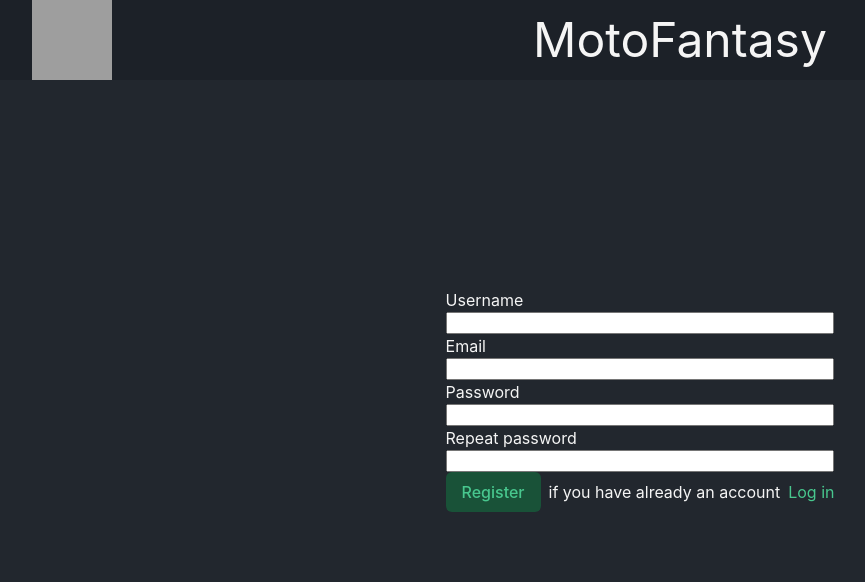
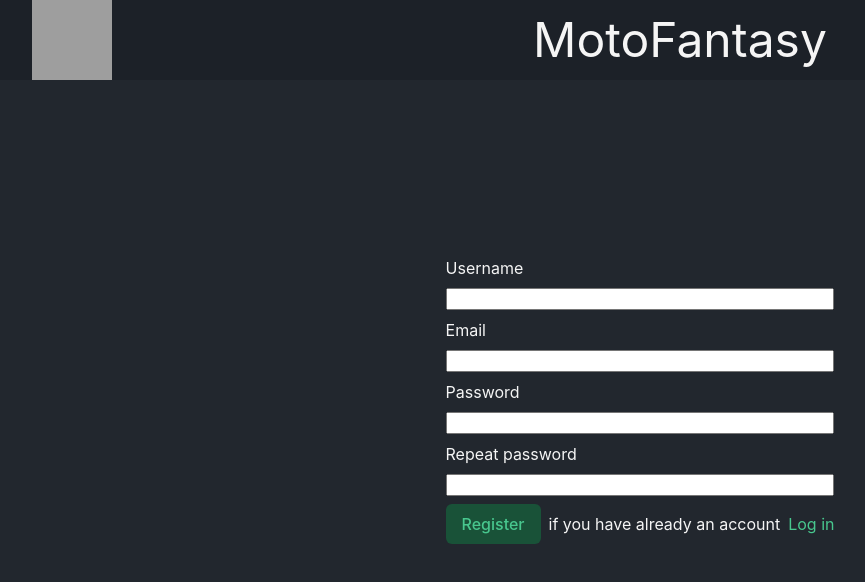
Before and after one commit to hammerSecond/motoFantasy, an Angular app: page /register in a window 1280 px wide. Shown: the top 582 px of the page, without its empty margins (0-865 px from the left). Built offline with nearby package versions, Linux system fonts and the light colour scheme; grey boxes are pictures that could not be loaded.

Commit message:
minor changes + championship creation form v1

```diff
--- a/src/app/app.routes.ts
+++ b/src/app/app.routes.ts
@@ -3,6 +3,7 @@
 import { MainContentComponent } from './main-content/main-content.component';
 import { HomeComponent } from './home/home.component';
 import { LoginFormComponent } from './login-form/login-form.component';
+import { ChampionshipCreationPageComponent } from './championship-creation-page/championship-creation-page.component';
 
 export const routes: Routes = [
   {
@@ -25,4 +26,9 @@
     component: LoginFormComponent,
     title: 'Login Form'
   },
+  {
+    path: 'create',
+    component: ChampionshipCreationPageComponent,
+    title: 'Championship Creation'
+  },
 ];
--- a/src/app/championship-creation-page/championship-creation-page.component.html
+++ b/src/app/championship-creation-page/championship-creation-page.component.html
@@ -1 +1,24 @@
-<p>championship-creation-page works!</p>
+<section id="creatorSection">
+  <form action="" id="creatorForm">
+    <label for="name">Championship Name</label>
+    <input name="name" type="text">
+    <section id="classSection">
+        <label for="competition">Championship Class</label>
+        <section class="classSubSection">
+            <p>Prototypes</p>
+            <input type="radio" name="competition" id="Prototypes" value="prototypes">
+        </section>
+        <section class="classSubSection">
+            <p>Road Bikes</p>
+            <input type="radio" name="competition" id="Road Bikes" value="road">
+        </section>
+        <section class="classSubSection">
+            <p>Combined</p>
+            <input type="radio" name="competition" id="Combined" value="combined">
+        </section>
+    </section>
+    <label for="teams">Number of Teams</label>
+    <input name="teams" type="number">
+    <button class="button is-success is-dark">Enter</button>
+  </form>
+</section>
--- a/src/app/championship-creation-page/championship-creation-page.component.ts
+++ b/src/app/championship-creation-page/championship-creation-page.component.ts
@@ -1,8 +1,9 @@
 import { Component } from '@angular/core';
+import { RouterModule } from '@angular/router';
 
 @Component({
   selector: 'app-championship-creation-page',
-  imports: [],
+  imports: [RouterModule],
   templateUrl: './championship-creation-page.component.html',
   styleUrl: './championship-creation-page.component.css'
 })
--- a/src/app/login-form/login-form.component.css
+++ b/src/app/login-form/login-form.component.css
@@ -1,5 +1,17 @@
-#buttonSection{
-    display: flex;
-    align-items: center;
-    gap: 8px;
+#buttonSection {
+  display: flex;
+  align-items: center;
+  gap: 8px;
 }
+#loginSection {
+  width: 100%;
+  height: 80vh;
+  display: flex;
+  align-items: center;
+  justify-content: center;
+}
+#loginForm {
+  display: flex;
+  flex-direction: column;
+  gap: 8px;
+}
--- a/src/app/login-form/login-form.component.html
+++ b/src/app/login-form/login-form.component.html
@@ -1,13 +1,13 @@
 <section id="loginSection">
-  <form id="loginForm" action="">
-    <p>Email</p>
-    <input type="text" placeholder="" />
-    <p>Password</p>
-    <input type="password" />
+  <form id="loginForm" action="" method="get">
+    <label for="email">Email</label>
+    <input name="email" type="text" placeholder="" />
+    <label for="password">Password</label>
+    <input name="password" type="password" />
     <section id="buttonSection">
       <button id="submit" class="button is-success is-dark">Sign In</button>
       <p>Don't have an account?</p>
-      <a href="#" class="has-text-success">Register</a>
+      <a [routerLink]="['/register']" class="has-text-success">Register</a>
     </section>
   </form>
 </section>
--- a/src/app/main-content/main-content.component.html
+++ b/src/app/main-content/main-content.component.html
@@ -4,7 +4,7 @@
     <div class="smallSeparator"></div>
     <championship-card></championship-card>
   </section>
-  <a class="createLink" href="#">
+  <a [routerLink]="['/create']" class="createLink">
     <section class="container" id="newChampionship">
       <p class="menuText">Create or join a championship</p>
     </section>
--- a/src/app/main-content/main-content.component.ts
+++ b/src/app/main-content/main-content.component.ts
@@ -1,10 +1,11 @@
 import { Component } from '@angular/core';
 import { ChampionshipCardComponent } from '../championship-card/championship-card.component';
+import { RouterModule } from '@angular/router';
 
 
 @Component({
   selector: 'main-content',
-  imports: [ChampionshipCardComponent],
+  imports: [ChampionshipCardComponent, RouterModule],
   templateUrl: './main-content.component.html',
   styleUrl: './main-content.component.css',
 })
--- a/src/app/register-form/register-form.component.css
+++ b/src/app/register-form/register-form.component.css
@@ -3,15 +3,15 @@
   align-items: center;
   gap: 8px;
 }
-#registerSection{
+#registerSection {
   width: 100%;
-    height:80vh;
+  height: 80vh;
   display: flex;
   align-items: center;
   justify-content: center;
 }
-#registerForm{
+#registerForm {
   display: flex;
   flex-direction: column;
-
+  gap: 8px;
 }
--- a/src/app/register-form/register-form.component.html
+++ b/src/app/register-form/register-form.component.html
@@ -1,17 +1,17 @@
 <section id="registerSection">
   <form id="registerForm" action="">
-    <p>Username</p>
-    <input type="text" placeholder="" />
-    <p>Email</p>
-    <input type="text" placeholder="" />
-    <p>Password</p>
-    <input type="password" />
-    <p>Repeat password</p>
-    <input type="password" />
+    <label for="username">Username</label>
+    <input name="username" type="text" placeholder="" />
+    <label for="email">Email</label>
+    <input name="email" type="text" placeholder="" />
+    <label for="password">Password</label>
+    <input name="password" type="password" />
+    <label for="rPassword">Repeat password</label>
+    <input name="rPassword" type="password" />
     <section id="buttonSection">
       <button id="submit" class="button is-success is-dark">Register</button>
       <p>if you have already an account</p>
-      <a href="#" class="has-text-success">Log in</a>
+      <a [routerLink]="['/login']" class="has-text-success">Log in</a>
     </section>
   </form>
 </section>
```
Lines whose indentation alone changed are shown as unchanged.
